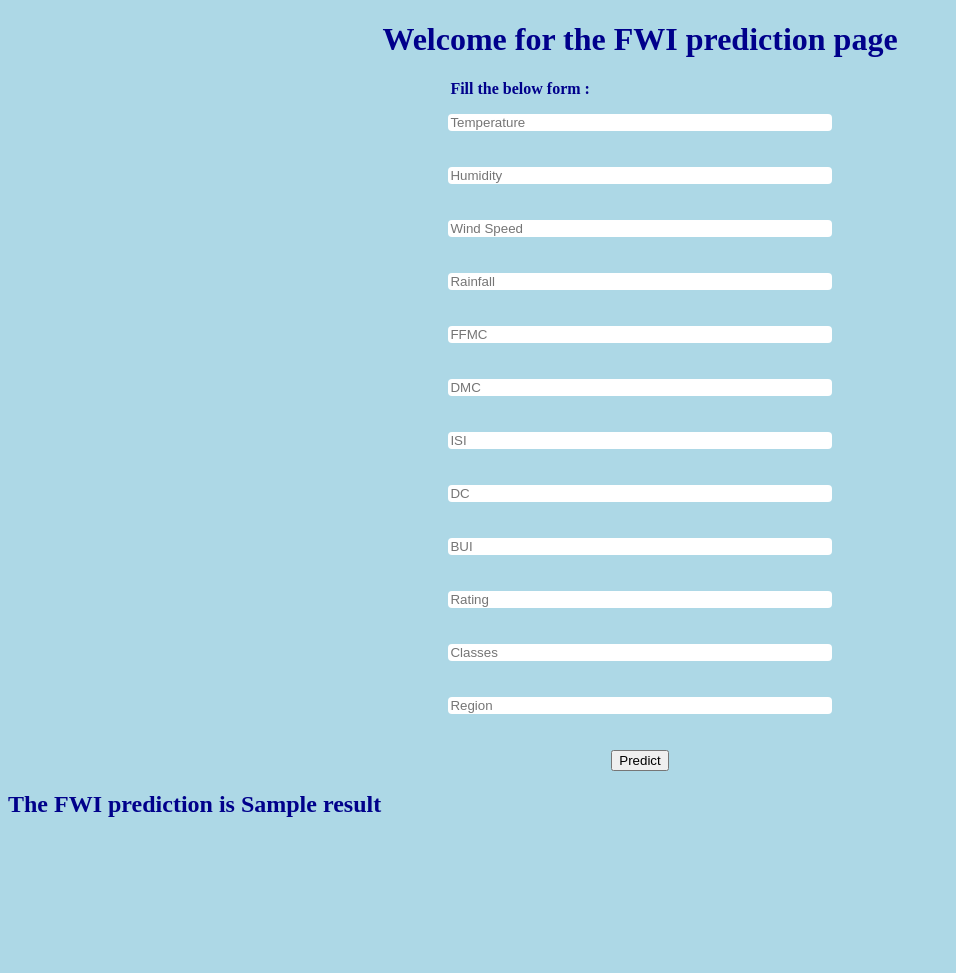
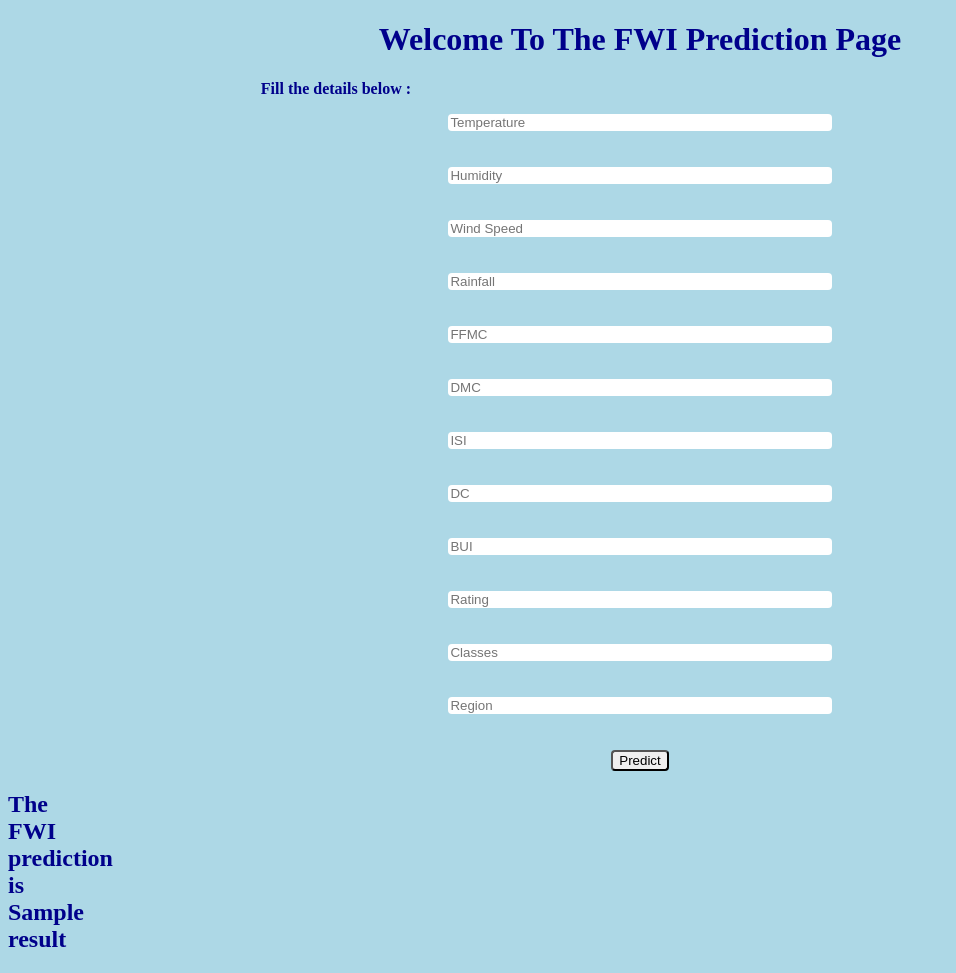
Before and after one commit to Hanuram-Lem/regression, a Flask app: template templates/home.html in a window 1280 px wide. Shown: the whole page, without its empty margins (0-956 px from the left). Before the commit the page ends 817 px from the top, so only its background shows below. Run offline with Flask 3, Linux system fonts and the light colour scheme; the template is opened without the code that fills it: most values are stand-ins (such as "Sample title", 1, 10 or a date in 2020); parts of the project's set-up code (start-up, migrations or seed data) failed here and were passed over.

```diff
--- a/templates/home.html
+++ b/templates/home.html
@@ -6,8 +6,8 @@
     <title>Document</title>
 </head>
 <body style="background-color: lightblue; color: darkblue;">
-    <h1 style="display: flex; justify-content: center;">Welcome for the FWI prediction page</h1>
-    <p style="margin-left:35%; font-weight:900">Fill the below form : </p>
+    <h1 style="display: flex; justify-content: center;">Welcome To The FWI Prediction Page</h1>
+    <p style="margin-left:20%; font-weight:600">Fill the details below : </p>
     <form action="{{url_for('predict_datapoint')}}" method="POST" style="display: flex; align-items: center; flex-direction: column; justify-content: center;">
         <input type="text" style="width:30%; border:0; margin:0; border-radius: 4px;" name="temperature" placeholder="Temperature" required="required"><br><br>
         <input type="text" style="width:30%; border:0; margin:0; border-radius: 4px;" name="rh" placeholder="Humidity" required="required"><br><br>
@@ -21,13 +21,13 @@
         <input type="text" style="width:30%; border:0; margin:0; border-radius: 4px;" name="rating" placeholder="Rating" required="required"><br><br>
         <input type="text" style="width:30%; border:0; margin:0; border-radius: 4px;" name="classes" placeholder="Classes" required="required"><br><br>
         <input type="text" style="width:30%; border:0; margin:0; border-radius: 4px;" name="region" placeholder="Region" required="required"><br><br>
-        <button type="submit" onclick="showResult()">Predict</button>
+        <button type="submit" onclick="showResult()" style="border-radius:4px;">Predict</button>
     </form>
-    <h2 style="display: hidden;">The FWI prediction is {{result}}</h2>
+    <h2 style="width:0%;">The FWI prediction is {{result}}</h2>
 </body>
 <script>
     function showResult() {
-        document.querySelector('h2').style.display = 'block';
+        document.querySelector('h2').style.width = "100%";
     }
 </script>
 </html>
```
